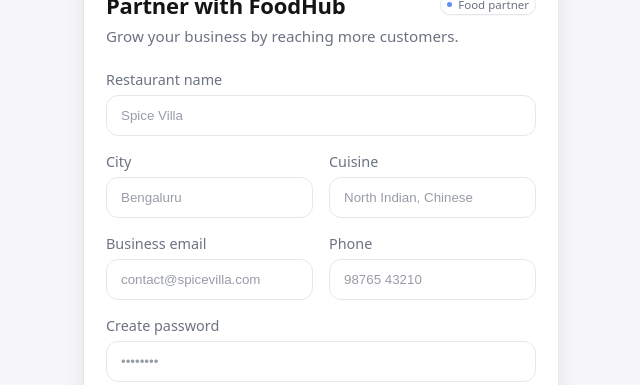
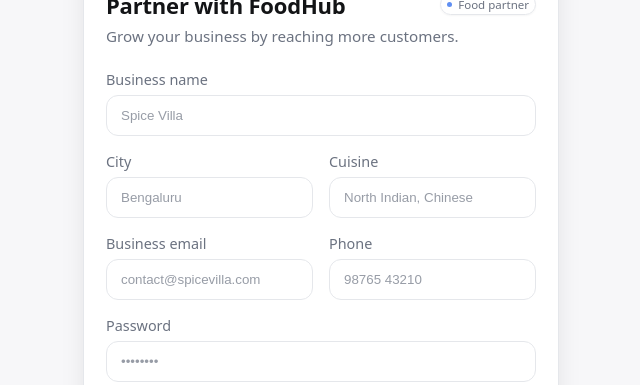
Before and after one commit to david-one8/Food-Hub, a React (Vite) app in the folder Frontend/: page /food-partner/register in a window 1280 px wide. Shown: the part 144-529 px from the top of the page, without its empty margins (319-959 px from the left). Built offline with nearby package versions, Linux system fonts and the light colour scheme.

Commit message:
style: update labels for clarity in PartnerRegister form

```diff
--- a/Frontend/src/pages/auth/PartnerRegister.jsx
+++ b/Frontend/src/pages/auth/PartnerRegister.jsx
@@ -21,7 +21,7 @@ const PartnerRegister = () => {
 
         <form onSubmit={(e)=>e.preventDefault()} className="auth-grid">
           <div className="field">
-            <label className="label" htmlFor="restaurantName">Restaurant name</label>
+            <label className="label" htmlFor="restaurantName">Business name</label>
             <input className="input" id="restaurantName" name="restaurantName" placeholder="Spice Villa" />
           </div>
 
@@ -48,7 +48,7 @@ const PartnerRegister = () => {
           </div>
 
           <div className="field">
-            <label className="label" htmlFor="password">Create password</label>
+            <label className="label" htmlFor="password">Password</label>
             <input className="input" id="password" name="password" type="password" placeholder="••••••••" autoComplete="new-password" />
           </div>
 
```
